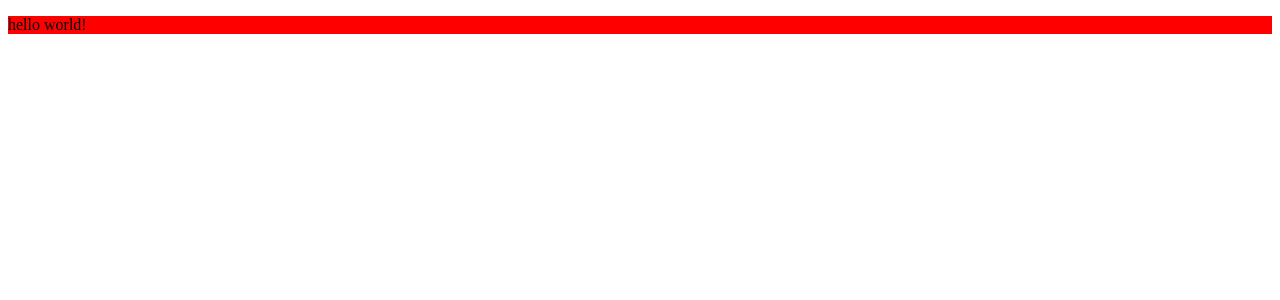
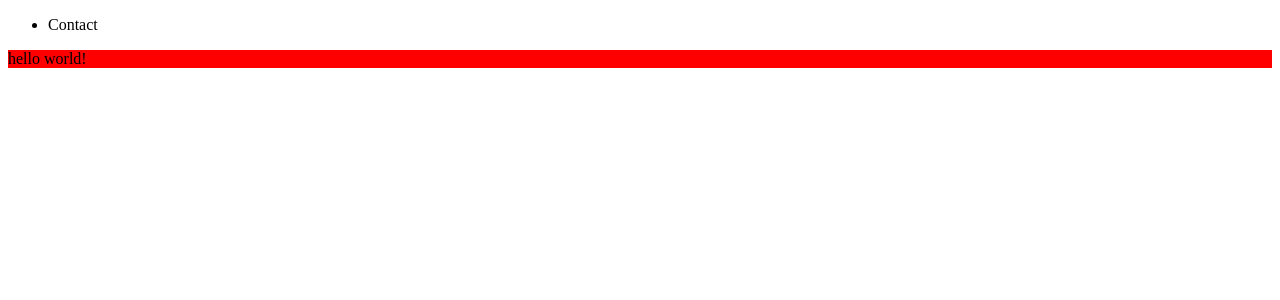
Before and after one commit to archiewald/warsawjs-workshop-29-movies, an Angular app: page / in a window 1280 px wide. Shown: the top 300 px of the page. Built offline with nearby package versions, Linux system fonts and the light colour scheme.

Commit message:
add shared modules

```diff
--- /dev/null
+++ b/src/app/app.component.html
@@ -0,0 +1,4 @@
+<app-menu></app-menu>
+<p [appBackgroundColor]="'red'">
+  hello world!
+</p>
--- a/src/app/app.component.ts
+++ b/src/app/app.component.ts
@@ -2,11 +2,7 @@ import { Component } from "@angular/core";
 
 @Component({
   selector: "app-root",
-  template: `
-    <p [appBackgroundColor]="'red'">
-      hello world!
-    </p>
-  `,
+  templateUrl: "./app.component.html",
   styles: []
 })
 export class AppComponent {
--- a/src/app/menu/menu.component.html
+++ b/src/app/menu/menu.component.html
@@ -1,3 +1,7 @@
-<p>
-  menu works!
-</p>
+<nav>
+  <ul>
+    <li>
+      Contact
+    </li>
+  </ul>
+</nav>
```
Also changed, not shown: src/app/app.module.ts (+9 -16 lines), src/app/shared/shared.module.ts (added, +10 -0 lines).
